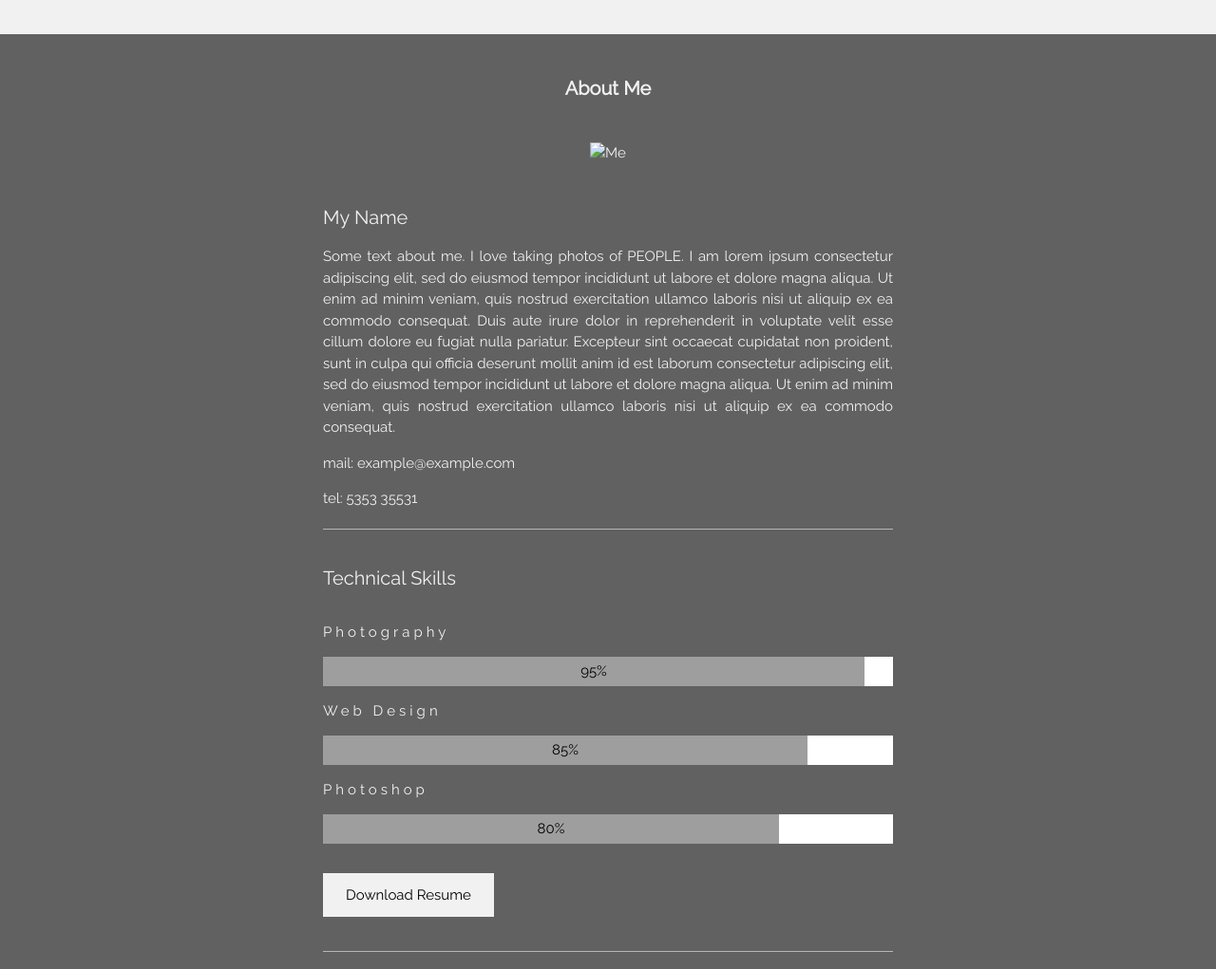
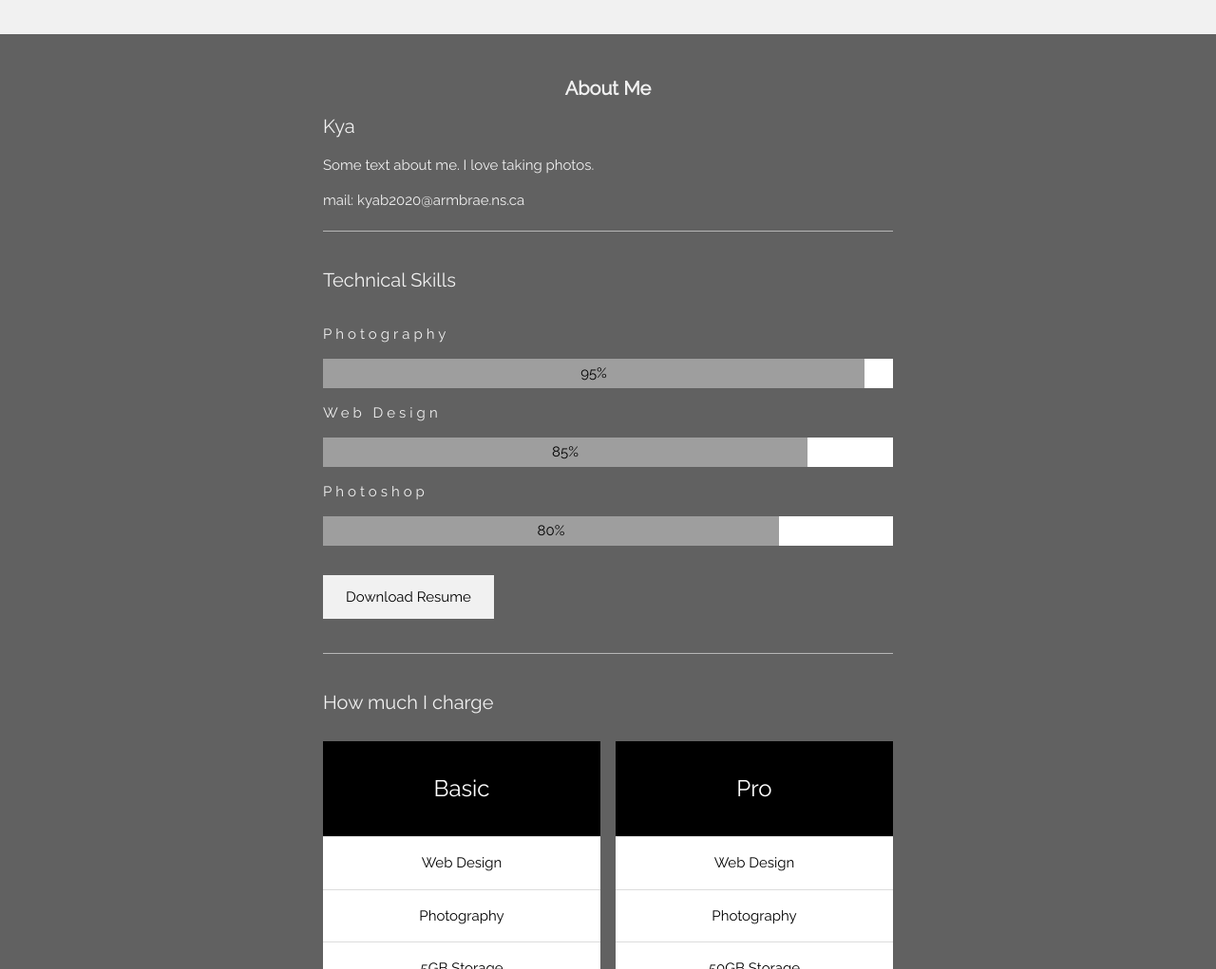
Before and after one commit to kyab2020/sandbox, a plain HTML site: page index.html in a window 1280 px wide. Shown: the part 858-1879 px from the top of the page at 95% size. Drawn offline with nearby package versions, Linux system fonts and the light colour scheme.

Commit message:
Add files via upload

```diff
--- a/index.html
+++ b/index.html
@@ -23,7 +23,7 @@ body,h1,h2,h3,h4,h5 {font-family: "Raleway", sans-serif}
 
 <!-- Top menu on small screens -->
 <header class="w3-container w3-top w3-white w3-xlarge w3-padding-16">
-  <span class="w3-left w3-padding">SOME NAME</span>
+  <span class="w3-left w3-padding">KYA'S PROFILE!</span>
   <a href="javascript:void(0)" class="w3-right w3-button w3-white" onclick="w3_open()">&#9776;</a>
 </header>
 
@@ -84,15 +84,10 @@ body,h1,h2,h3,h4,h5 {font-family: "Raleway", sans-serif}
   <!-- About section -->
   <div class="w3-container w3-dark-grey w3-center w3-text-light-grey w3-padding-32" id="about">
     <h4><b>About Me</b></h4>
-    <img src="/w3images/avatar_hat.jpg" alt="Me" class="w3-image w3-padding-32" width="600" height="650">
     <div class="w3-content w3-justify" style="max-width:600px">
-      <h4>My Name</h4>
-      <p>Some text about me. I love taking photos of PEOPLE. I am lorem ipsum consectetur adipiscing elit, sed do eiusmod tempor incididunt ut labore et dolore magna aliqua. Ut enim ad minim veniam, quis nostrud exercitation ullamco laboris nisi ut aliquip ex ea commodo consequat. Duis aute irure
-        dolor in reprehenderit in voluptate velit esse cillum dolore eu fugiat nulla pariatur. Excepteur sint occaecat cupidatat non proident, sunt in culpa qui officia deserunt mollit anim id est laborum consectetur adipiscing elit, sed do eiusmod tempor
-        incididunt ut labore et dolore magna aliqua. Ut enim ad minim veniam, quis nostrud exercitation ullamco laboris nisi ut aliquip ex ea commodo consequat.
-      </p>
-      <p>mail: example@example.com</p>
-      <p>tel: 5353 35531</p>
+      <h4>Kya</h4>
+      <p>Some text about me. I love taking photos. </p>
+      <p>mail: kyab2020@armbrae.ns.ca</p>
       <hr class="w3-opacity">
       <h4 class="w3-padding-16">Technical Skills</h4>
       <p class="w3-wide">Photography</p>
```
